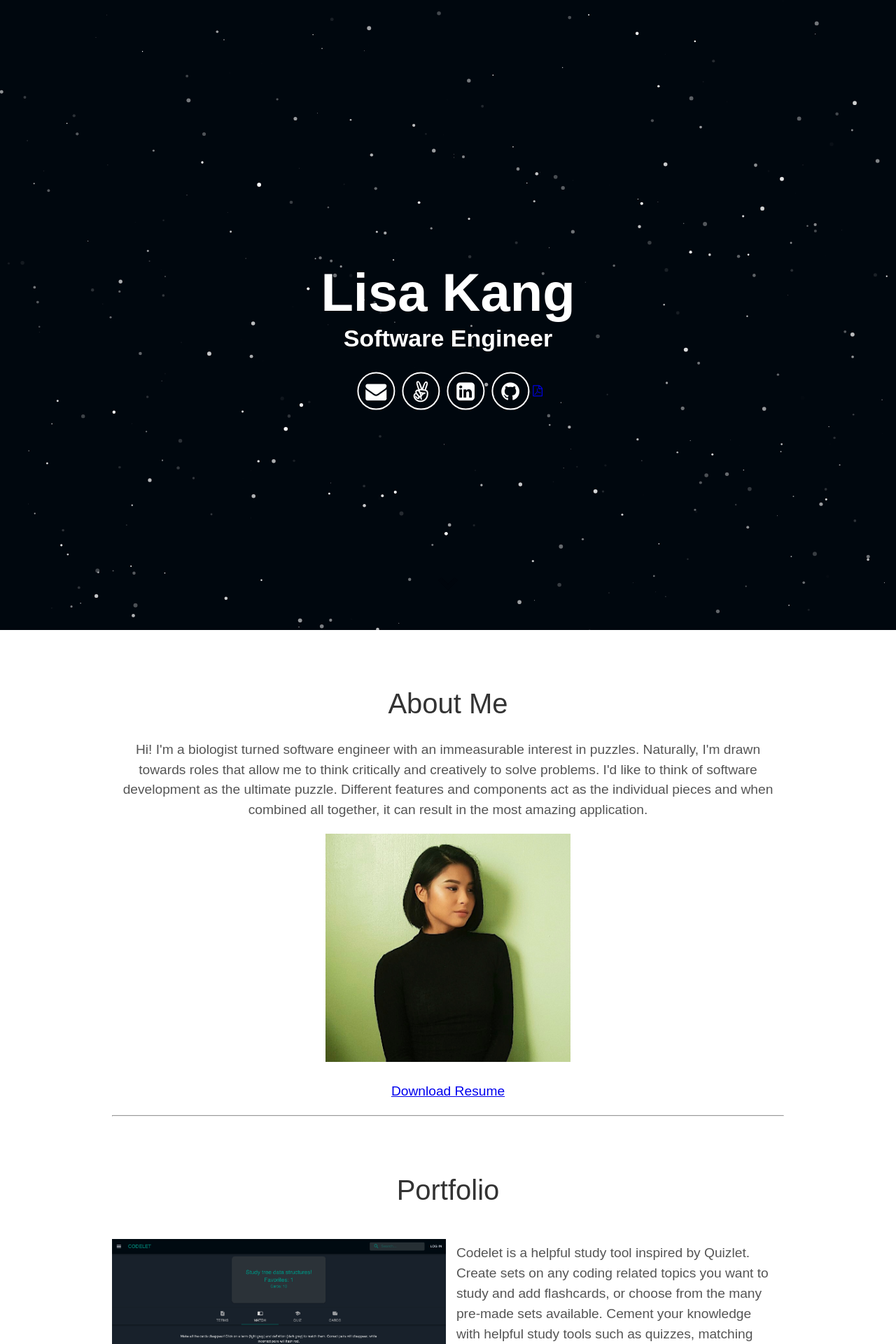
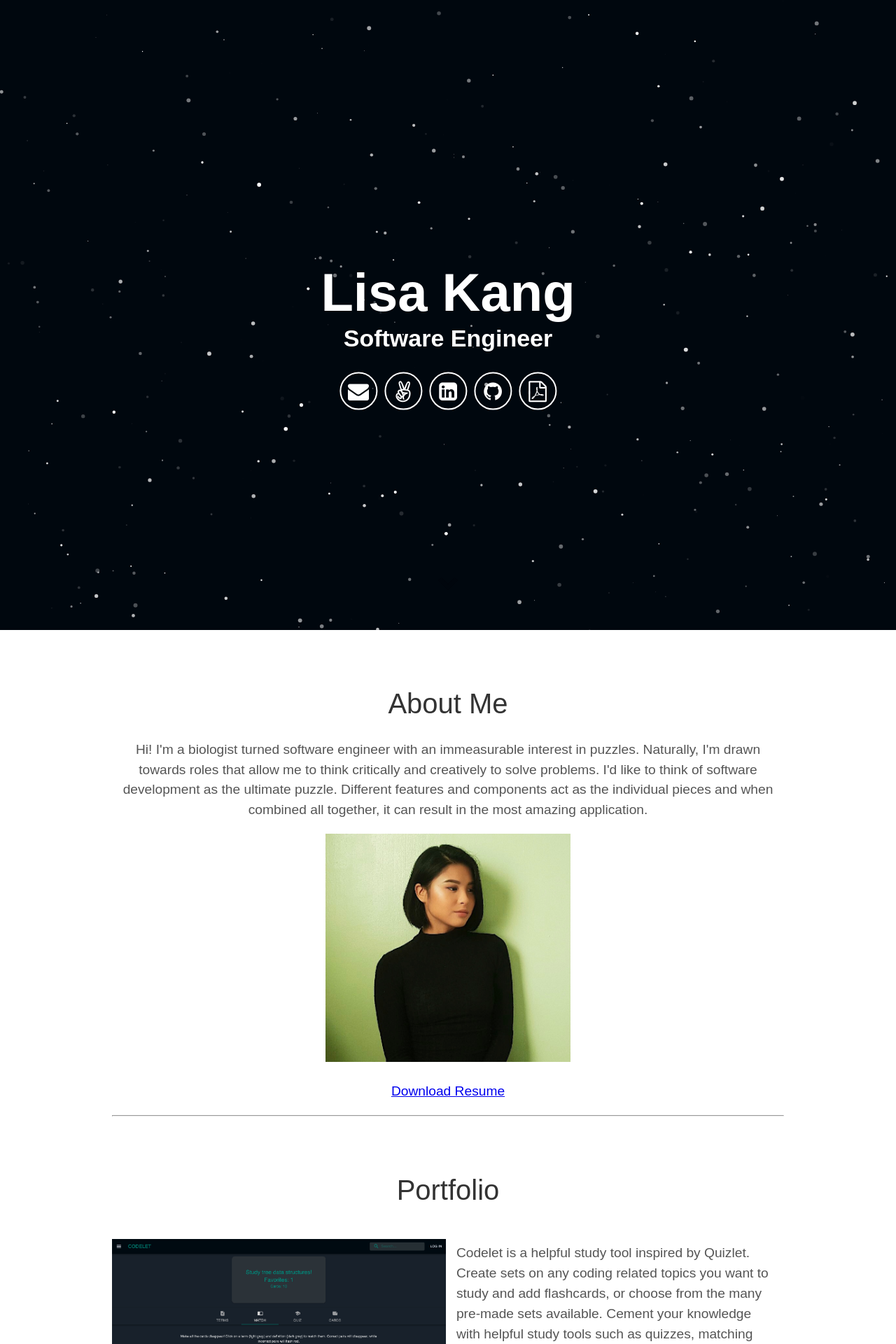
Before and after one commit to lkang97/lkang97.github.io, a Jekyll site: the page built from index.html, in a window 1280 px wide. Shown: the top 1920 px of the page at 70% size. Built offline with Jekyll 4.4.1, drawn with Linux system fonts in a browser that asks for light colours.

Commit message:
Edit resume icon styling

```diff
--- a/_includes/header.html
+++ b/_includes/header.html
@@ -30,7 +30,7 @@
         aria-label="My Resume"
         target="_blank"
         href="https://docs.google.com/document/d/1ucdtgRxt_MpoXEOaMW3cncx-0xZNGnv7B9MKcOPYACY/export?format=pdf"
-        ><i class="fa fa-file-pdf-o" aria-hidden="true"></i>
+        ><i class="icon fa fa-file-pdf-o" aria-hidden="true"></i>
       </a>
     </div>
     <div class="header-links">
```
